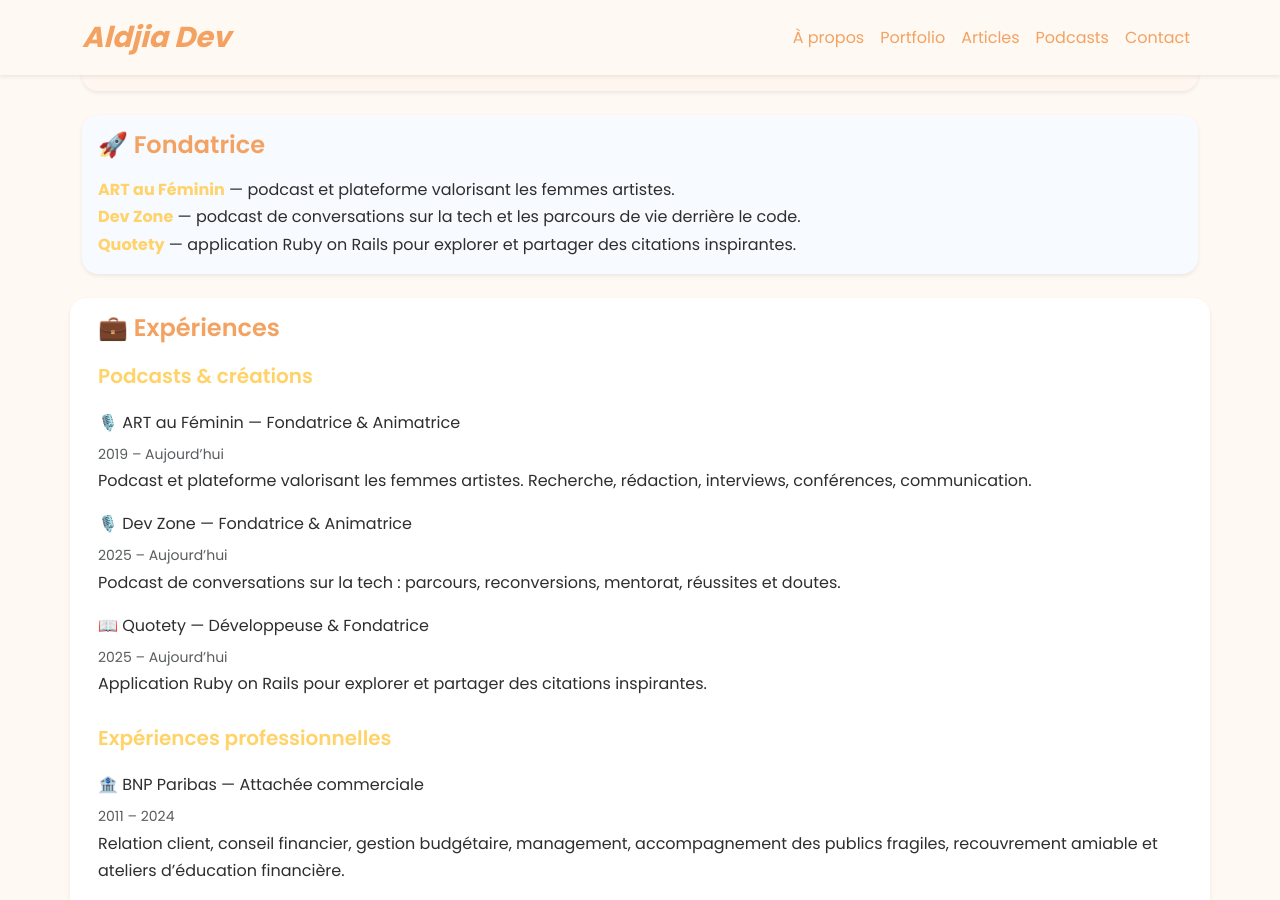
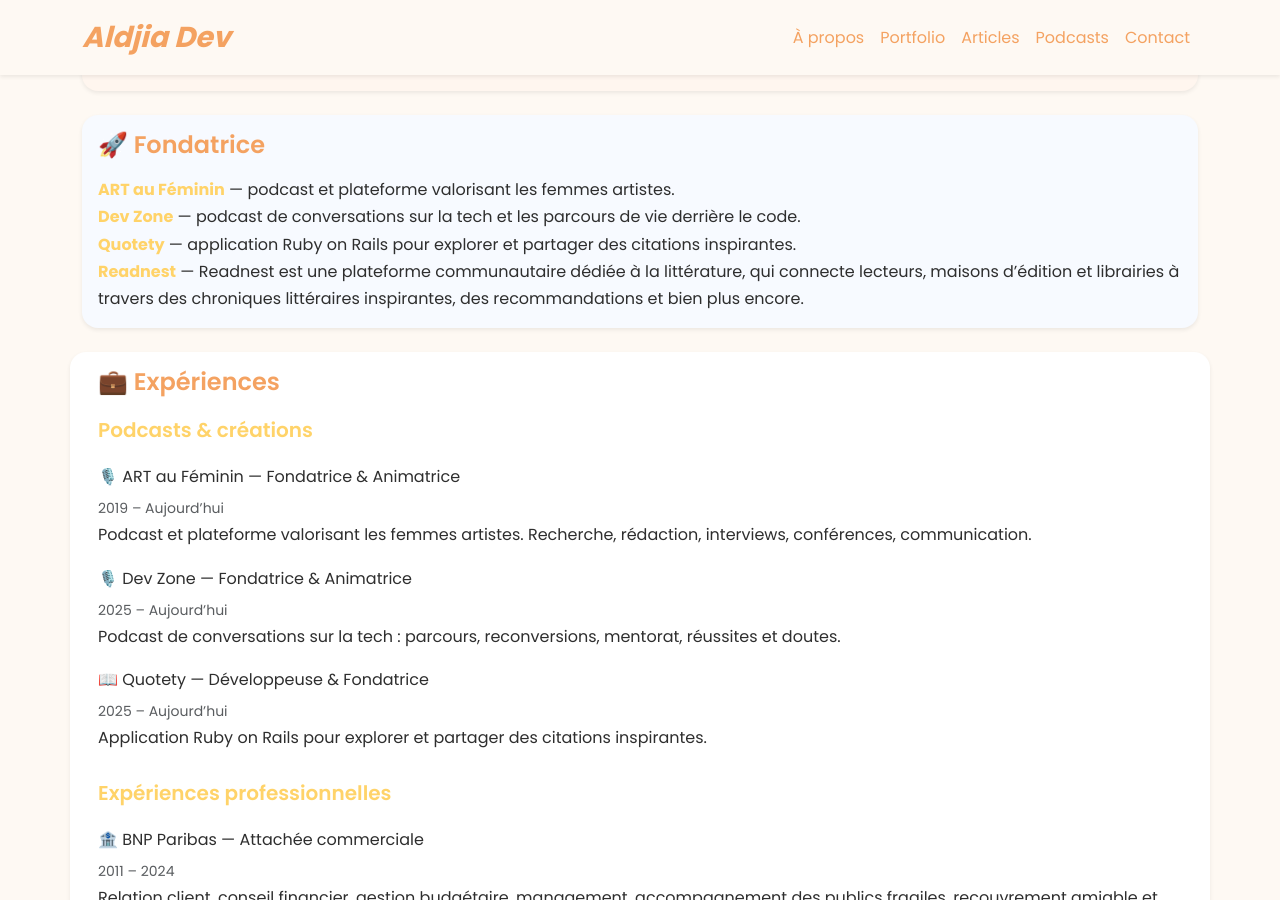
Before and after one commit to AldjiaDev/aldjia.dev, a Jekyll site: the page built from about.html, in a window 1280 px wide and 900 px high, scrolled down 809 px. Built offline with Jekyll 4.4.1, drawn with Linux system fonts in a browser that asks for light colours.

Commit message:
Add Readnest to about

```diff
--- a/about.html
+++ b/about.html
@@ -105,6 +105,8 @@
           <li>
             <strong><a href="https://quotety.aldjia.dev/" target="_blank" style="color: var(--accent);">Quotety</a></strong> — application Ruby on Rails pour explorer et partager des citations inspirantes.
           </li>
+           <li>
+            <strong><a href="https://www.readnest.fr/" target="_blank" style="color: var(--accent);">Readnest</a></strong> — Readnest est une plateforme communautaire dédiée à la littérature, qui connecte lecteurs, maisons d’édition et librairies à travers des chroniques littéraires inspirantes, des recommandations et bien plus encore.
           </ul>
     </div>
   </div>
```
